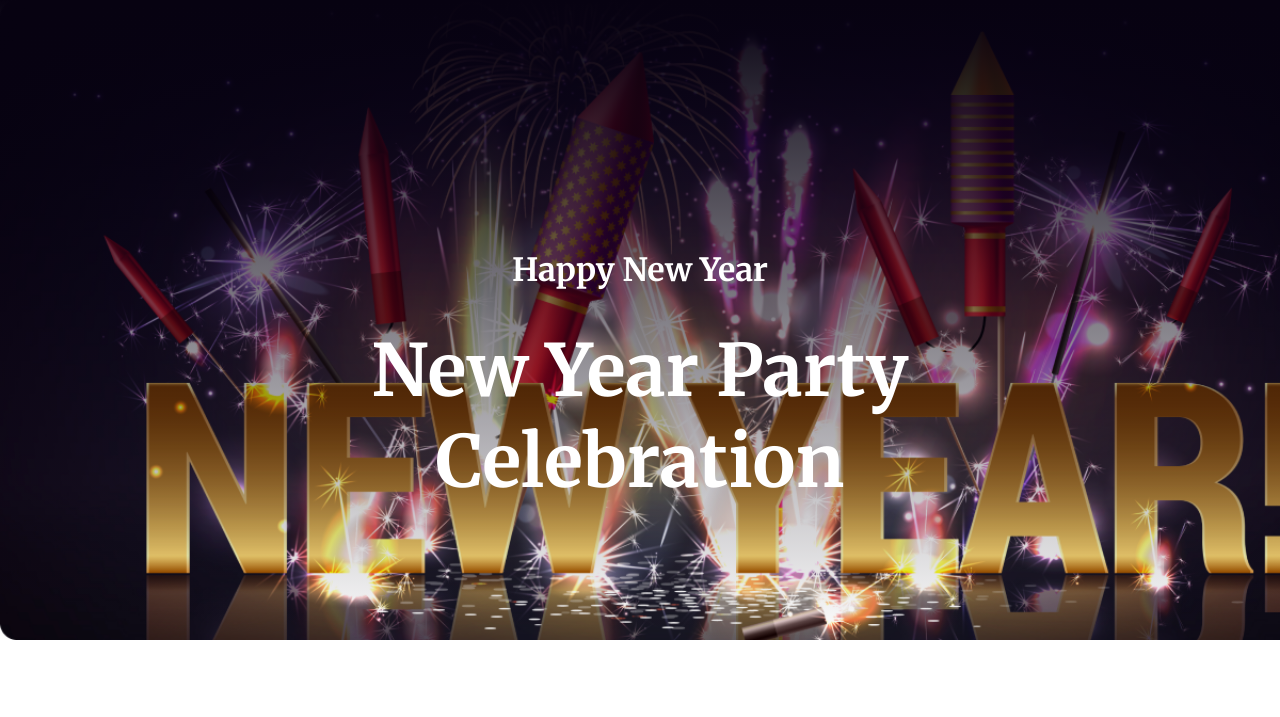
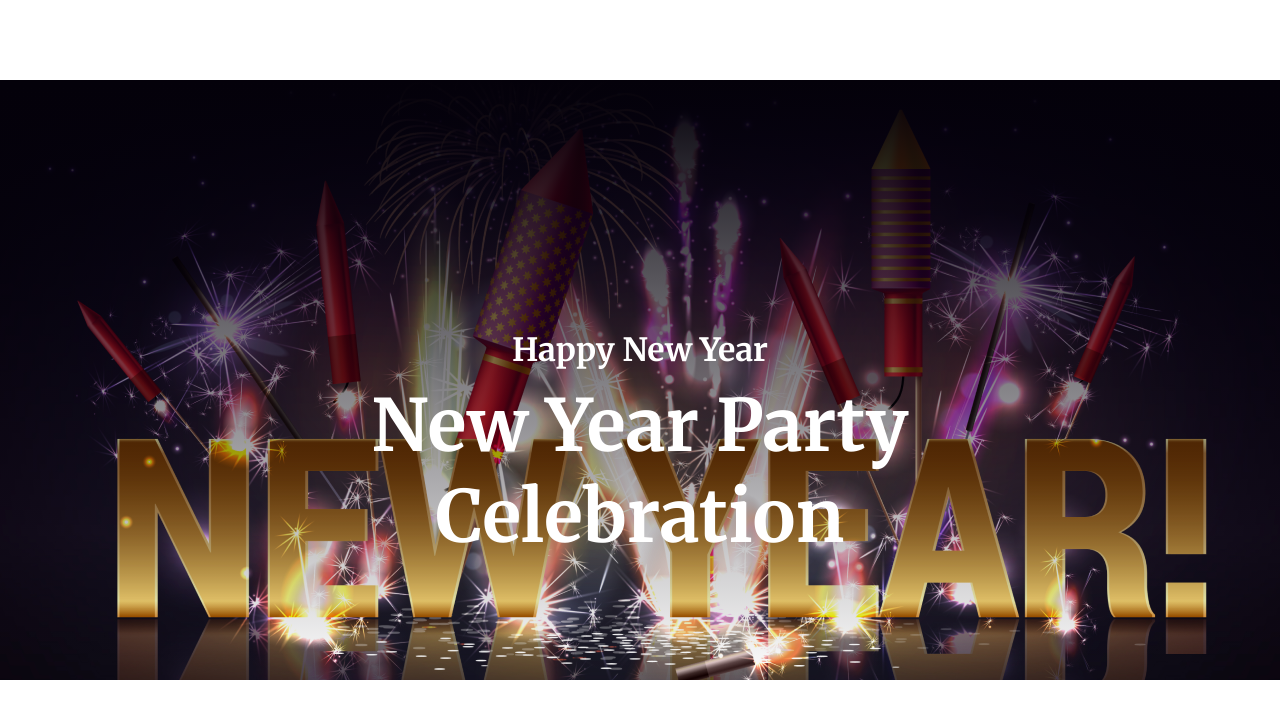
Before and after one commit to developer-fahad/b9-assignment1, a plain HTML site: page index.html in a window 1280 px wide. Shown: the top 717 px of the page. Drawn offline with Linux system fonts and the light colour scheme.

Commit message:
Updated 2 bg image with proper css

```diff
--- a/index.html
+++ b/index.html
@@ -109,6 +109,7 @@
             </section>
         </div>
         <footer>
+            <div class="main-container">
                 <div class="footer-top">
                     <div class="top-left">
                         <h3>44, Big Building Roosevelt Street <br> Beach Gardens Florida 33410</h3>
@@ -138,6 +139,7 @@
                         <h3>Unsubscribe</h3>
                     </div>
                 </div>
+            </div>
         </footer>
     </body>
 </html>
--- a/style.css
+++ b/style.css
@@ -2,25 +2,29 @@
     margin: 0;
     padding: 0;
 }
-.sec-size{
-    /* max-width: 1320px;
-    margin: 20px 140px 0px 140px; */
-}
 body{
     font-family: 'Merriweather', serif;
-    /* margin: 20px 140px 0px 140px; */
 }
 .main-container{
     max-width: 1500px;
     margin: 0 auto;
 }
 .sec-header{
-    width: 100%;
+    /* max-width: 1500px;
     height: 80vh;
     background-image: linear-gradient(180deg, #070211 0%, rgba(7, 2, 17, 0) 100%),
     url("./Images/Banner\ Image.png");
     background-repeat: no-repeat;
     background-size: cover;
+    background-position: center center; */
+
+    margin-top: 80px;
+    width: 100%;
+    height: 600px;
+    background-image: linear-gradient(180deg, #04010a 0%, rgba(7, 2, 17, 0) 100%), url(./Images/Banner\ Image.png);
+    background-repeat: no-repeat;
+    background-size: cover;
+    background-position: center;
 }
 .banner{
     display: flex;
@@ -34,11 +38,12 @@ body{
 
 }
 .content-area h3{
-    margin-bottom: 35px;
+    margin-bottom: 10px;
     font-size: 32px;
 }
 .content-area h1{
     font-size: 72px;
+    line-height: normal;
 }
 .discount-section{
     margin-top: 80px;
@@ -75,6 +80,7 @@ body{
     background-image: linear-gradient(180deg, #04010a 0%, rgba(7, 2, 17, 0) 100%), url(./Images/Vectorrr.png);
     background-repeat: no-repeat;
     background-size: cover;
+    background-position: center;
 }
 .midnight-party{
     display: flex;
```
Lines whose indentation alone changed are shown as unchanged.
